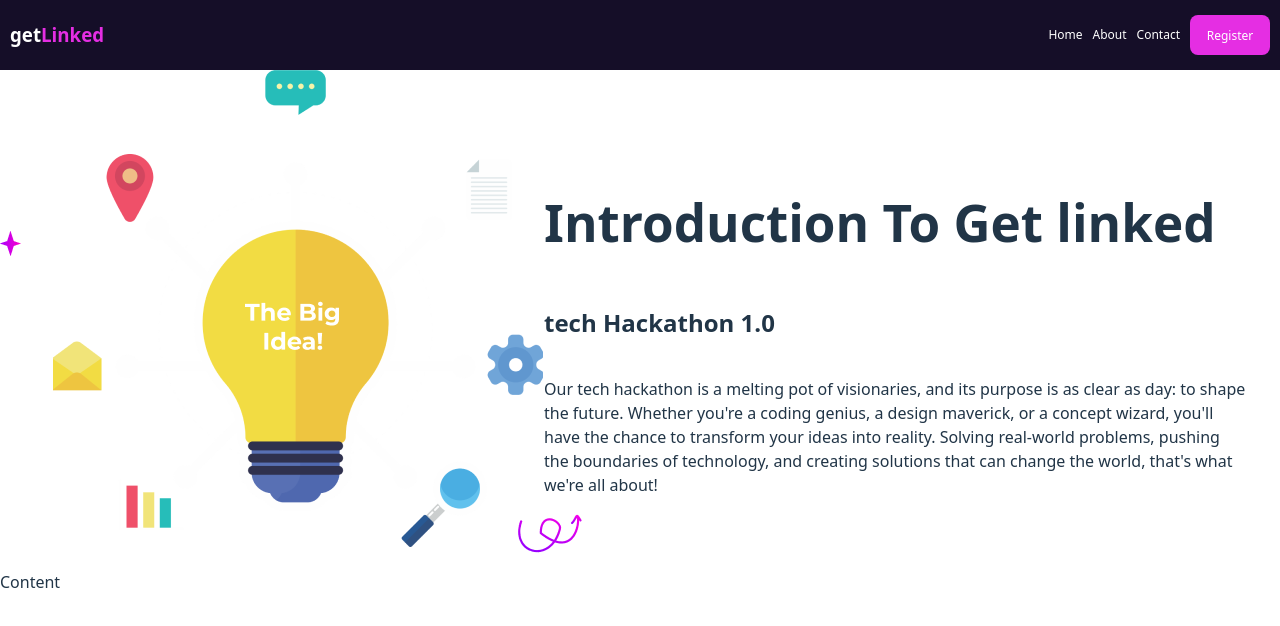
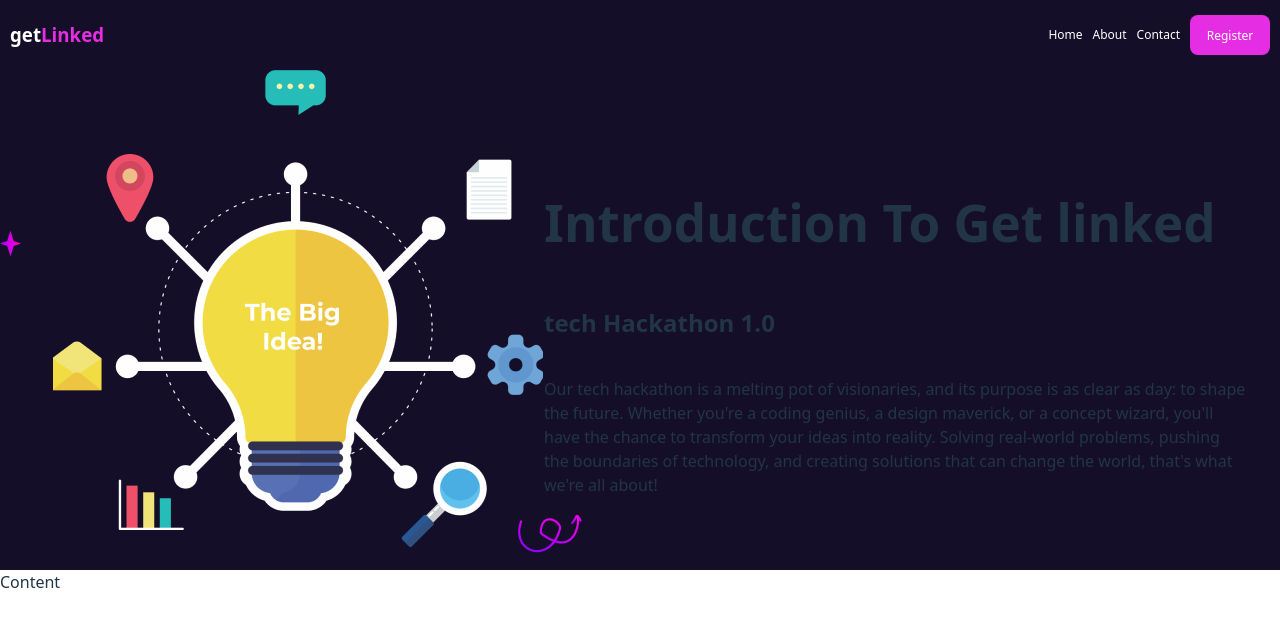
Before and after one commit to OgbuEsther/DEVOPS, a React (Vite) app: page / in a window 1280 px wide. Shown: the top 626 px of the page. Built offline with nearby package versions, Linux system fonts and the light colour scheme.

Commit message:
added color

```diff
--- a/src/hero/Hero.jsx
+++ b/src/hero/Hero.jsx
@@ -1,6 +1,6 @@
 function Hero() {
   return (
-    <div>
+    <div style={{backgroundColor: "#150E28"}}>
       <div
         style={{
           display: "flex",
@@ -31,7 +31,7 @@ function Hero() {
           left: "0%",
         }}
       >
-        <img src="./public/bigbulb.png" alt="" />
+        <img src="./bigbulb.png" alt="" />
       </div>
     </div>
   );
```
